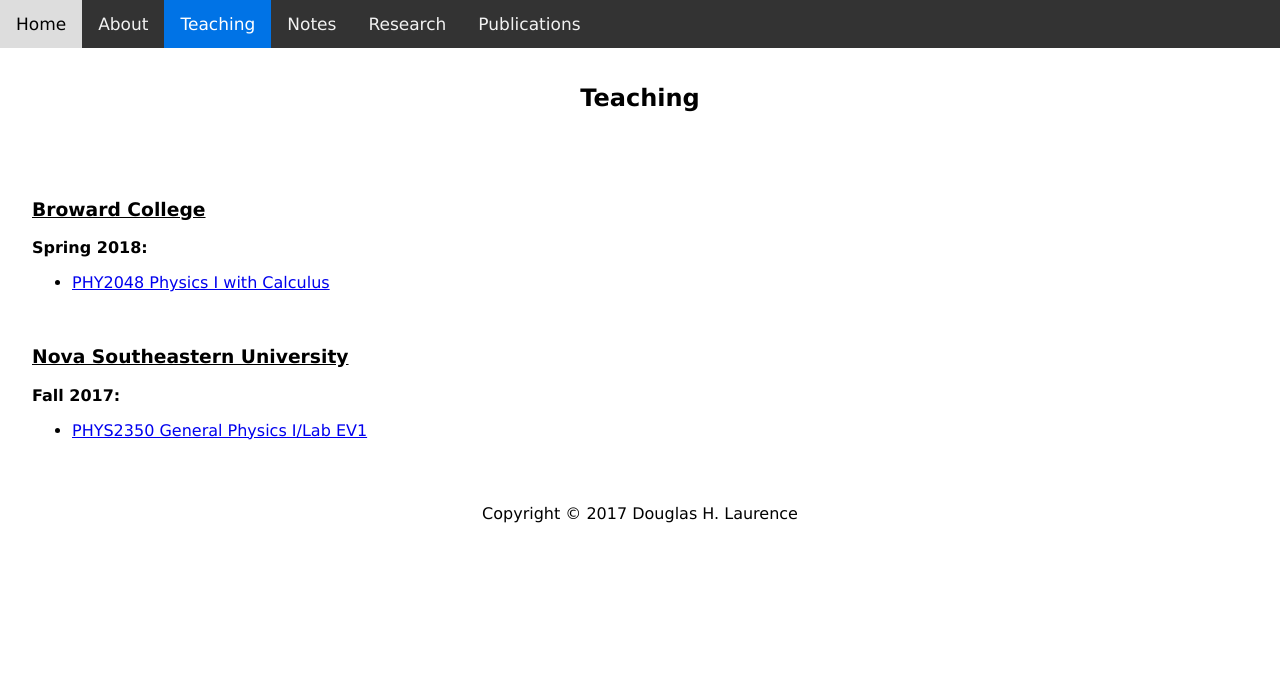
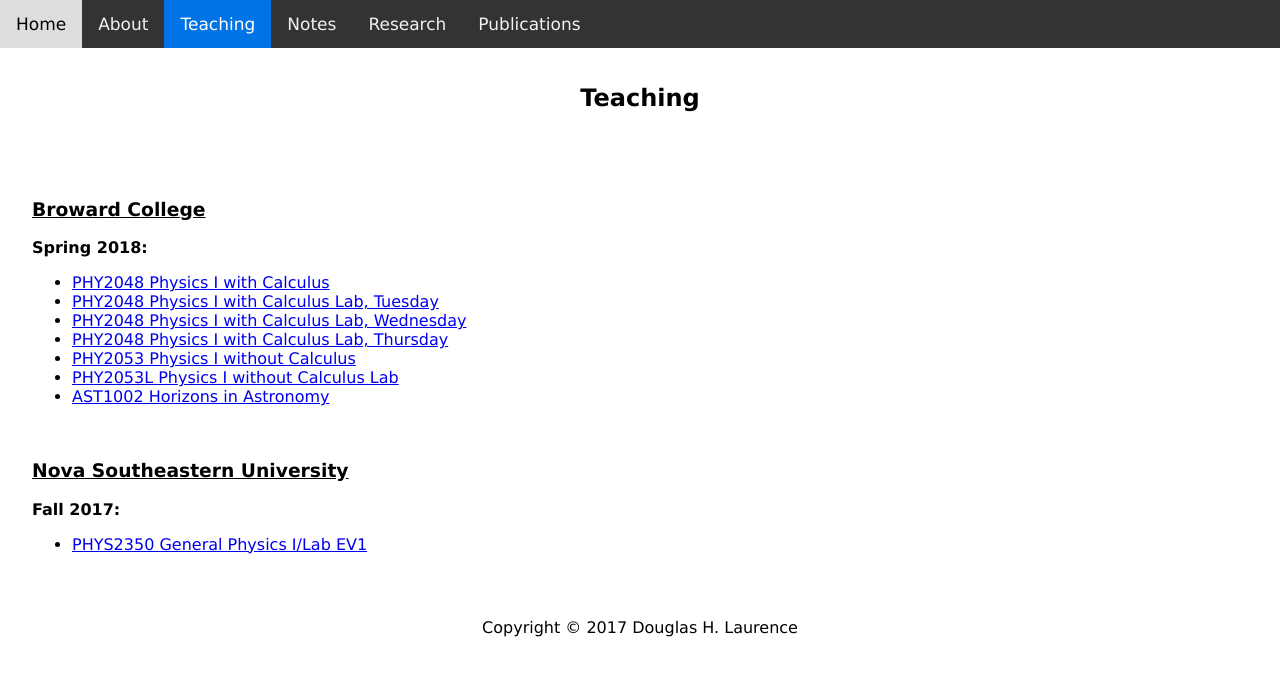
Before and after one commit to dhlaurence/dhlaurence.github.io, a Jekyll site: the page built from teaching.html, in a window 1280 px wide. Shown: the top 676 px of the page. Built offline with Jekyll 4.4.1, drawn with Linux system fonts in a browser that asks for light colours.

Commit message:
Update teaching.html

```diff
--- a/teaching.html
+++ b/teaching.html
@@ -14,6 +14,12 @@
 
   <ul>
     <li><a href="http://www.blazartheory.com/teaching/phys2048spring2018.html">PHY2048 Physics I with Calculus</a></li>
+    <li><a href="http://www.blazartheory.com/teaching/phy2048ltspring2018.html">PHY2048 Physics I with Calculus Lab, Tuesday</a></li>
+    <li><a href="http://www.blazartheory.com/teaching/phy2048lwspring2018.html">PHY2048 Physics I with Calculus Lab, Wednesday</a></li>
+    <li><a href="http://www.blazartheory.com/teaching/phy2048lrspring2018.html">PHY2048 Physics I with Calculus Lab, Thursday</a></li>
+    <li><a href="http://www.blazartheory.com/teaching/phys2053spring2018.html">PHY2053 Physics I without Calculus</a></li>
+    <li><a href="http://www.blazartheory.com/teaching/phy2053ltspring2018.html">PHY2053L Physics I without Calculus Lab</a></li>
+    <li><a href="http://www.blazartheory.com/teaching/ast1002spring2018.html">AST1002 Horizons in Astronomy</a></li>
   </ul>
 
 
```
